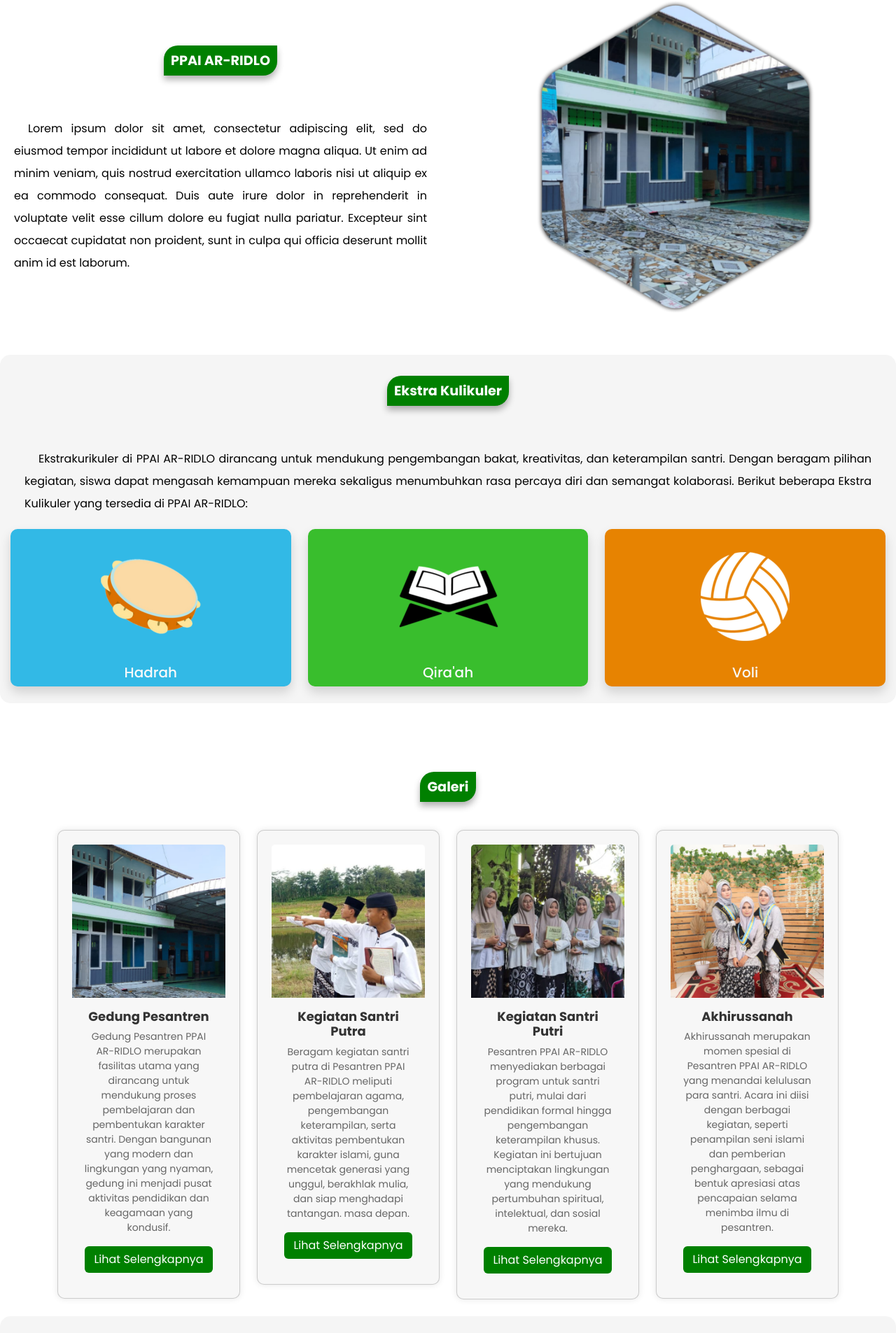
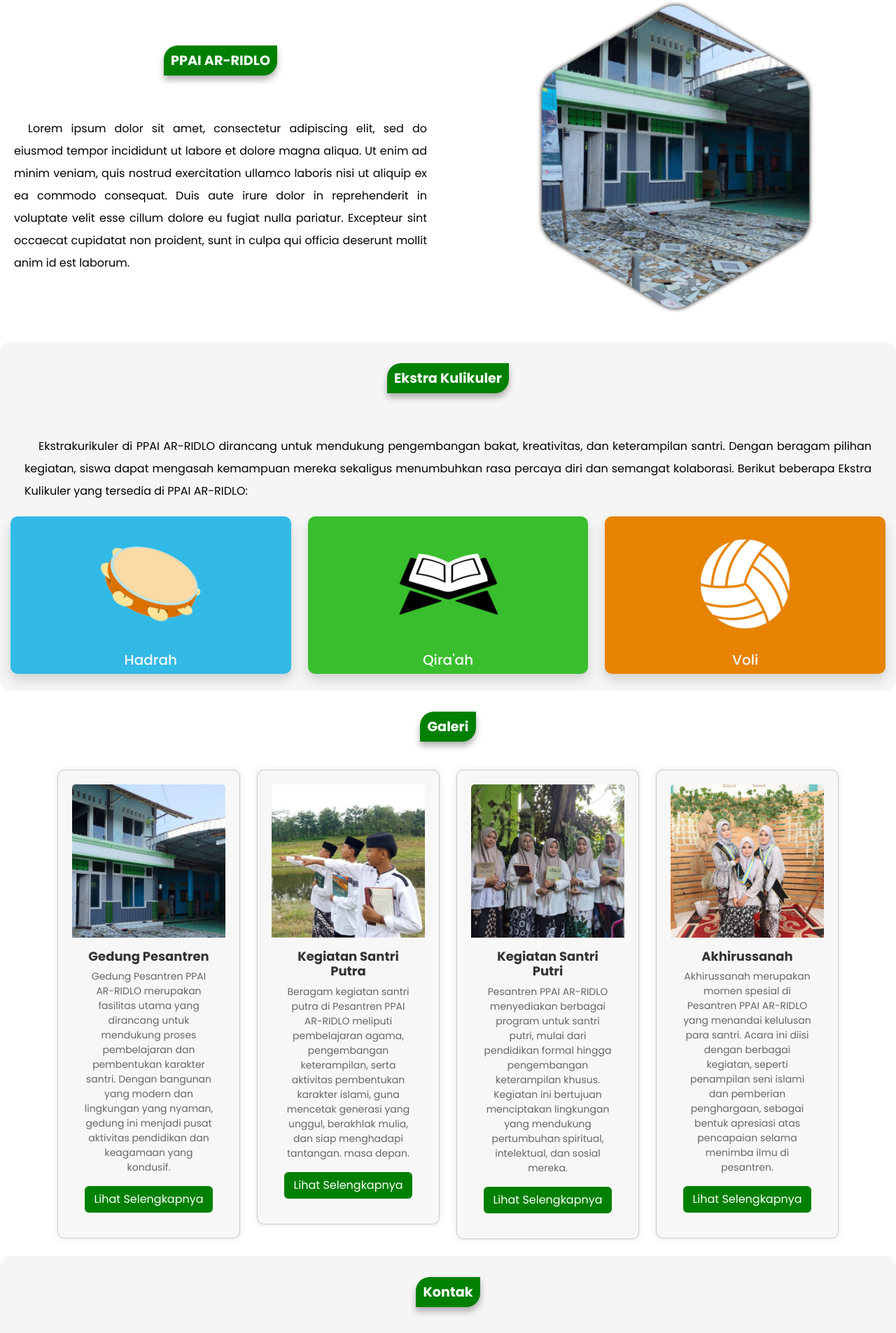
Before and after one commit to jabie393/WEB-PPAI-AR-RIDLO, a PHP site: page /page/index.html in a window 1280 px wide. Shown: the part 678-2583 px from the top of the page at 70% size. Run offline with PHP 8.4, Linux system fonts and the light colour scheme; some web fonts are replaced.

Commit message:
layout index

```diff
--- a/css/style.css
+++ b/css/style.css
@@ -53,6 +53,9 @@ body {
     background-color: white;
     font-family: "poppins", serif;
     overflow-x: hidden;
+}
+section {
+  scroll-margin-top: 75px; /* Sesuaikan dengan tinggi navbar */
 }
 /* navbar style */
 .mynavbar {
@@ -216,6 +219,7 @@ body {
     align-items: center;
     gap: 20px;
     text-align: center;
+    margin-bottom: 30px;
     border-radius: 15px;
     -webkit-border-radius: 15px;
     -moz-border-radius: 15px;
@@ -261,11 +265,17 @@ body {
     margin: 0 auto;
 }
 /* ekstra style */
-.ekstra .ekstracontainer {
-  max-width: 100%;
-  padding: 0 15px;
+.ekstra {
+  padding: 0px 15px;
+  background-color: whitesmoke;
+  border-radius: 15px;
+  -webkit-border-radius: 15px;
+  -moz-border-radius: 15px;
+  -ms-border-radius: 15px;
+  -o-border-radius: 15px;
 }
 .ekstracontainer {
+  max-width: 100%;
   background-color: whitesmoke;
   border-radius: 15px;
   -webkit-border-radius: 15px;
@@ -301,9 +311,6 @@ body {
   box-shadow: 0 8px 20px rgba(0, 0, 0, 0.2);
 }
 /* galeri style */
-.galeri {
-    padding-top: 20px;
-}
 .galeribtn {
     color: white;
     background-color: var(--first-color);
@@ -333,12 +340,13 @@ body {
     display: flex;
     flex-wrap: wrap;
     align-items: center;
+    margin-bottom: 30px;
     gap: 20px;
     width: 100%;
 }
 /* Kontak Section */
 .kontak {
-    padding: 50px 15px;
+    padding: 0px 15px;
     background-color: whitesmoke;
     border-radius: 15px;
     -webkit-border-radius: 15px;
--- a/js/script.js
+++ b/js/script.js
@@ -65,7 +65,7 @@ document.querySelectorAll('.nav-link').forEach(link => {
 
       // Scroll langsung ke elemen section
       if (section) {
-        const header = section.querySelector('h2'); // Contoh target adalah <h2> dalam section
+        const header = section.querySelector('h2') || section.firstElementChild; // Contoh target adalah <h2> dalam section
         const navbarHeight = document.querySelector('.navbar').offsetHeight; // Tinggi navbar
         const additionalOffset = 25; // Jarak tambahan di atas elemen
         const offset = (header || section).getBoundingClientRect().top + window.scrollY - navbarHeight - additionalOffset;
--- a/page/index.html
+++ b/page/index.html
@@ -121,7 +121,7 @@
       </section>
 
 <!-- Ekstra Kulikuler -->
-<section id="ekstra" class="ekstra py-5">
+<section id="ekstra" class="ekstra">
   <div class="ekstracontainer">
     <h2 class="title text-center">Ekstra Kulikuler</h2>
     <p class="ekstrasubtitle">
```
